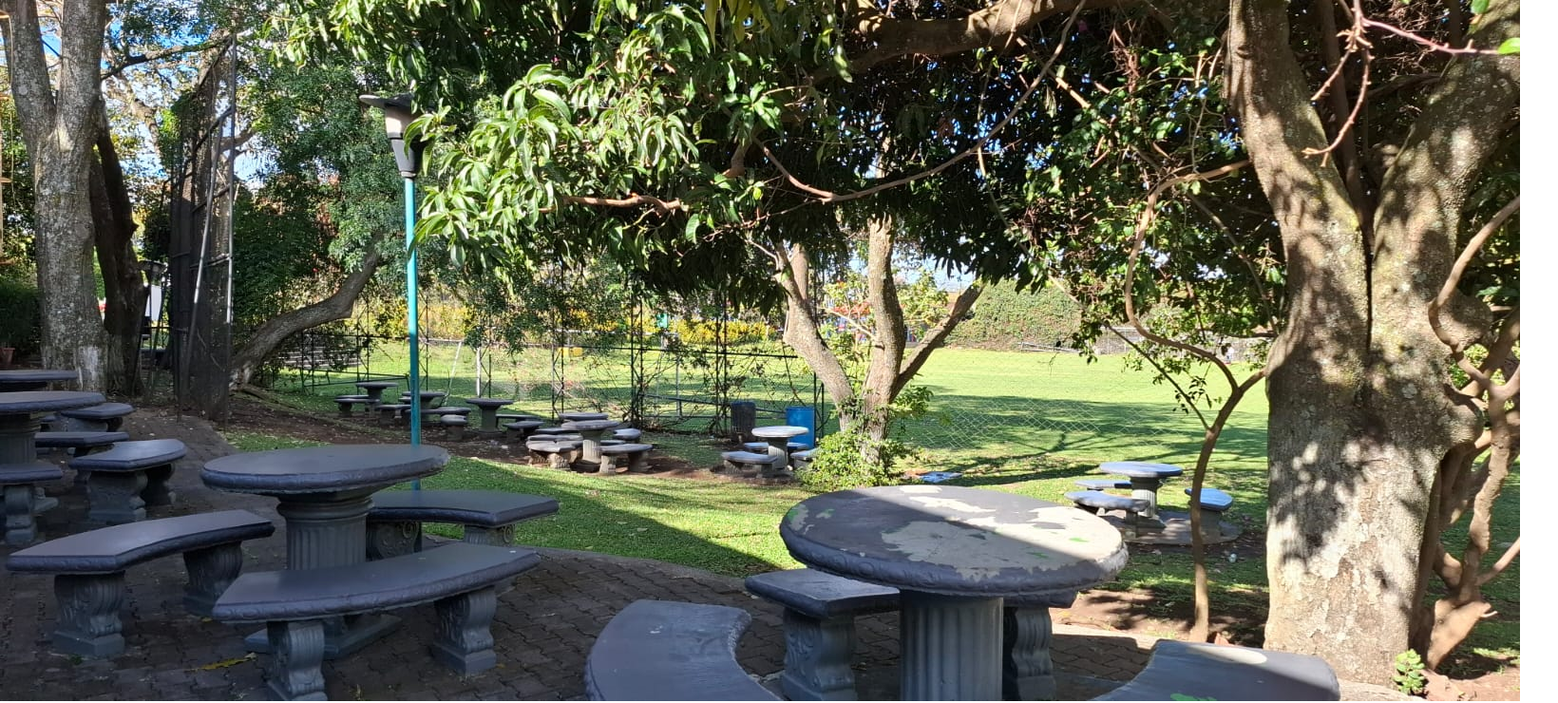
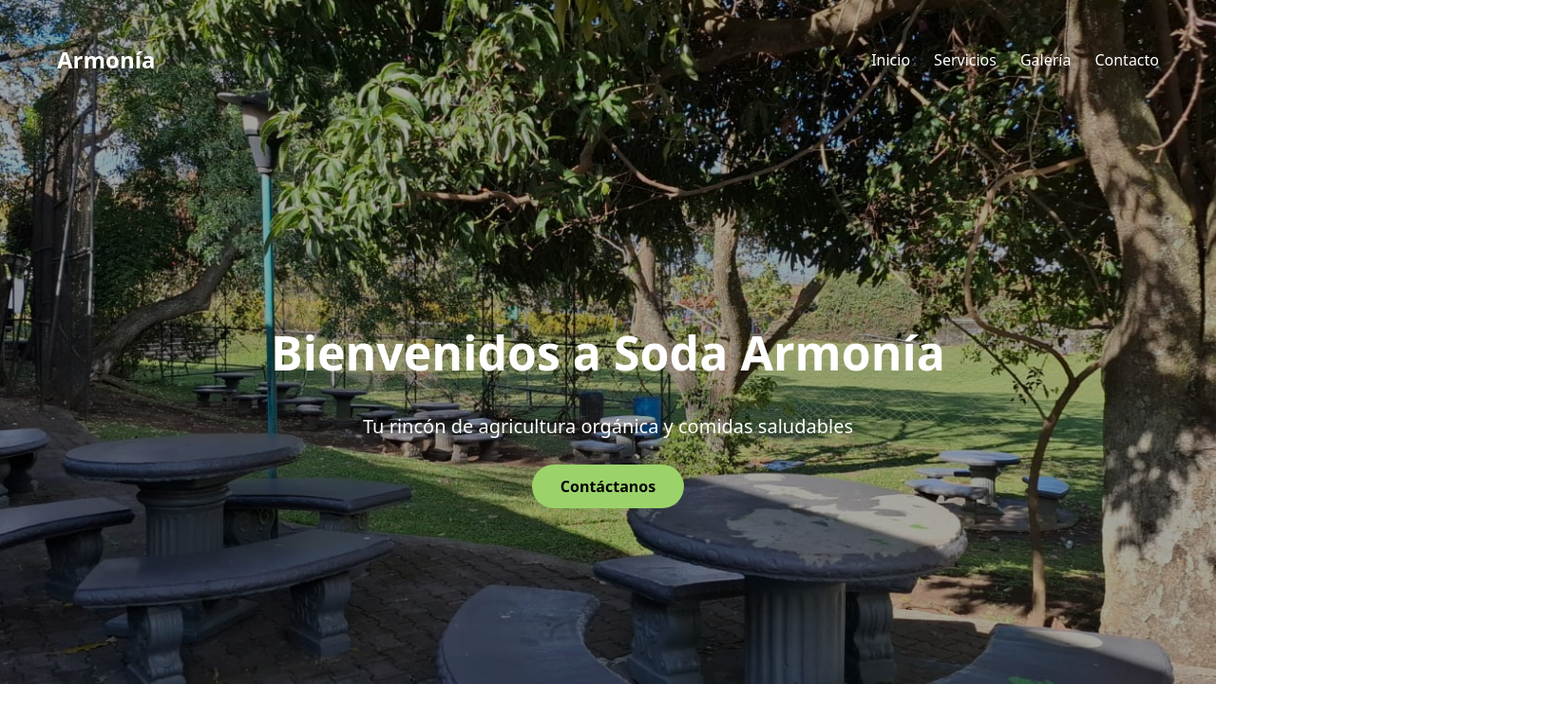
Before and after one commit to BrittanyVargasSanchez/paginaInformativaArmonia, a React (Vite) app in the folder pagina-armonia/: page / in a window 1280 px wide. Shown: the top 740 px of the page at 95% size, 1640 px wide, since content can reach past the window. Built offline with nearby package versions, Linux system fonts and the light colour scheme.

Commit message:
commit header

```diff
--- a/pagina-armonia/src/components/header.css
+++ b/pagina-armonia/src/components/header.css
@@ -0,0 +1,87 @@
+.header{
+  height: 90vh;
+  background-size: cover;
+  background-position: center;
+  background-repeat: no-repeat;
+  position: relative;
+  color: white;
+  display: flex;
+  flex-direction: column;
+}
+
+/* overlay oscuro */
+.header::before{
+  content: "";
+  position: absolute;
+  inset: 0;
+  background: rgba(0,0,0,0.35);
+}
+
+/* NAVBAR */
+
+.navbar{
+  display: flex;
+  justify-content: space-between;
+  align-items: center;
+  padding: 25px 60px;
+  position: relative;
+  z-index: 2;
+}
+
+.logo{
+  font-size: 24px;
+  font-weight: bold;
+}
+
+.nav-links a{
+  margin-left: 25px;
+  text-decoration: none;
+  color: white;
+  font-weight: 500;
+}
+
+.nav-links a:hover{
+  opacity: 0.8;
+}
+
+/* HERO CONTENT */
+
+.header-content{
+  flex: 1;
+  display: flex;
+  flex-direction: column;
+  justify-content: center;
+  align-items: center;
+  text-align: center;
+  position: relative;
+  z-index: 2;
+  padding: 20px;
+}
+
+.header-content h1{
+  font-size: 50px;
+  margin-bottom: 15px;
+}
+
+.header-content p{
+  font-size: 20px;
+  max-width: 600px;
+  margin-bottom: 25px;
+}
+
+/* BOTON */
+
+.contact-btn{
+  background: #9bd36a;
+  border: none;
+  padding: 12px 30px;
+  border-radius: 30px;
+  font-size: 16px;
+  cursor: pointer;
+  font-weight: 600;
+  transition: 0.3s;
+}
+
+.contact-btn:hover{
+  background: #7fbe4f;
+}
--- a/pagina-armonia/src/components/header.jsx
+++ b/pagina-armonia/src/components/header.jsx
@@ -4,18 +4,32 @@ import "./header.css";
 
 function Header() {
   return (
-    <header className="header">
-      <div className="fondo-container">
-        <img
-          src={headerImg}
-          alt="Logo"
-        />
+    <header
+      className="header"
+      style={{ backgroundImage: `url(${headerImg})` }}
+    >
+      <nav className="navbar">
+        <h2 className="logo">Armonía</h2>
 
-        <h2>Soda armonia</h2>
+        <div className="nav-links">
+          <Link to="/">Inicio</Link>
+          <Link to="/servicios">Servicios</Link>
+          <Link to="/galeria">Galería</Link>
+          <Link to="/contacto">Contacto</Link>
+        </div>
+      </nav>
+
+      <div className="header-content">
+        <h1>Bienvenidos a Soda Armonía</h1>
+
+        <p>
+          Tu rincón de agricultura orgánica y comidas saludables
+        </p>
+
+        <Link to="/contacto">
+          <button className="contact-btn">Contáctanos</button>
+        </Link>
       </div>
-      <nav>
-        <Link to="/">Home</Link>
-      </nav>
     </header>
   );
 }
```
